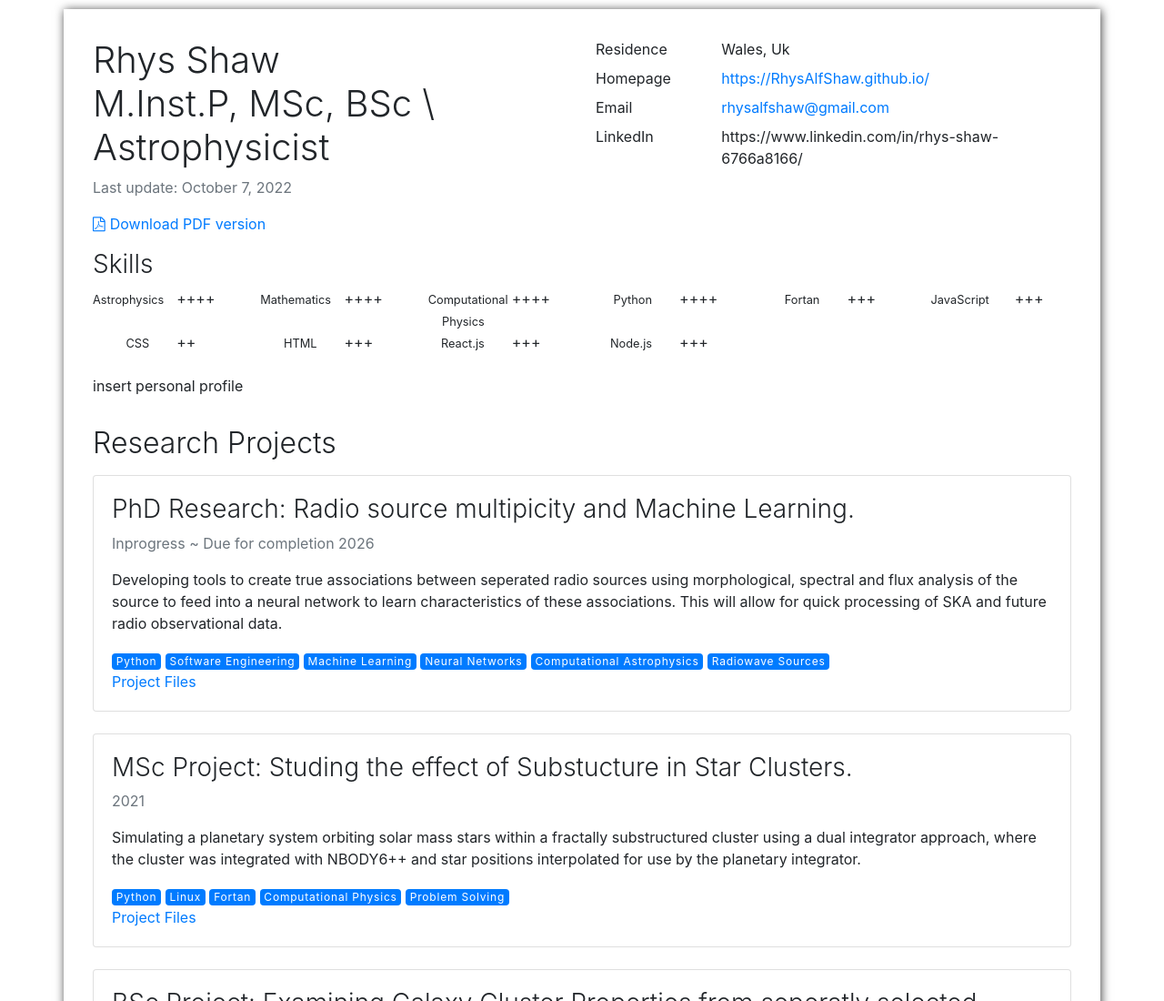
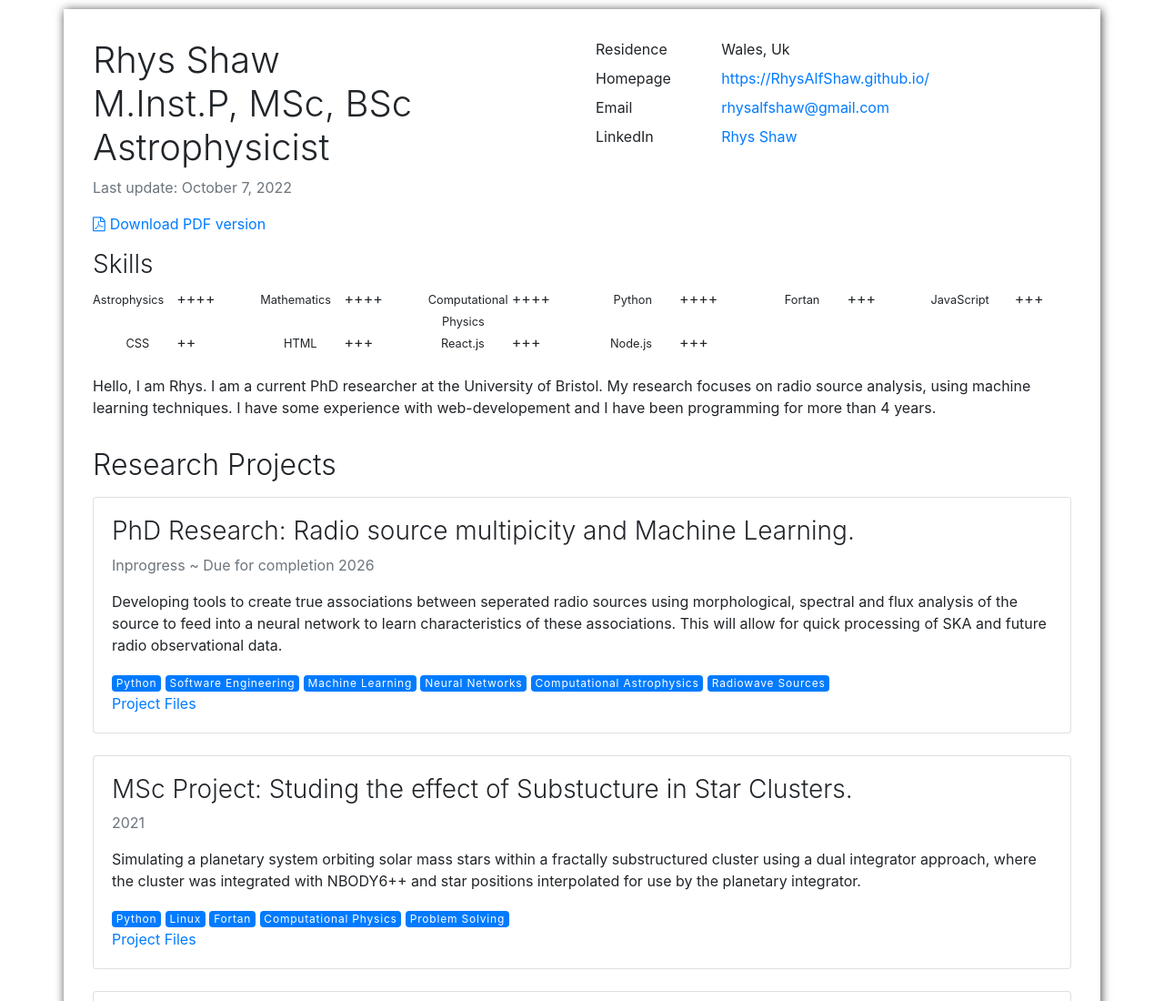
Before and after one commit to RhysAlfShaw/CV, a plain HTML site: page index.html in a window 1280 px wide. Shown: the top 1100 px of the page at 91% size. Drawn offline with nearby package versions, Linux system fonts and the light colour scheme.

Commit message:
Deploying to gh-pages from  @ 28c3a64178d61358489a1873b3882421f80a03c9 🚀

```diff
--- a/index.html
+++ b/index.html
@@ -3,7 +3,7 @@
 <head>
     <meta charset="UTF-8"/>
     <meta name="viewport" content="width=device-width, initial-scale=1">
-    <title>Rhys Shaw. M.Inst.P, MSc, BSc \ Astrophysicist</title>
+    <title>Rhys Shaw. M.Inst.P, MSc, BSc  Astrophysicist</title>
     <link rel="icon" href="favicon.ico" type="image/x-icon"/>
     <link rel="stylesheet" href="https://stackpath.bootstrapcdn.com/bootstrap/4.1.3/css/bootstrap.min.css">
     <link rel="stylesheet" href="https://maxcdn.bootstrapcdn.com/font-awesome/4.7.0/css/font-awesome.min.css">
@@ -13,7 +13,7 @@
 <div class="container page">
     <div class="row">
         <div class="col-md-6 col-print-6">
-            <h1>Rhys Shaw<br/>M.Inst.P, MSc, BSc \ Astrophysicist</h1>
+            <h1>Rhys Shaw<br/>M.Inst.P, MSc, BSc  Astrophysicist</h1>
             <p>
                 <time datetime="" class="text-muted">Last update: October 7, 2022</time>
             </p>
@@ -35,7 +35,7 @@
                 <dt class="col-md-3">Email</dt>
                 <dd class="col-md-9"><a href="mailto:rhysalfshaw@gmail.com">rhysalfshaw@gmail.com</a></dd>
                 <dt class="col-md-3">LinkedIn</dt>
-                <dd class="col-md-9">https://www.linkedin.com/in/rhys-shaw-6766a8166/</dd>
+                <dd class="col-md-9"><a href="https://www.linkedin.com/in/rhys-shaw-6766a8166/">Rhys Shaw</a></dd>
             </dl>
         </div>
     </div>
@@ -105,7 +105,7 @@
     </div>
 
     <p>
-        insert personal profile
+        Hello, I am Rhys. I am a current PhD researcher at the University of Bristol. My research focuses on radio source analysis, using machine learning techniques. I have some experience with web-developement and I have been programming for more than 4 years.
     </p>
 
     <h2>Research Projects</h2>
```
Also changed, not shown: 1 other file.
